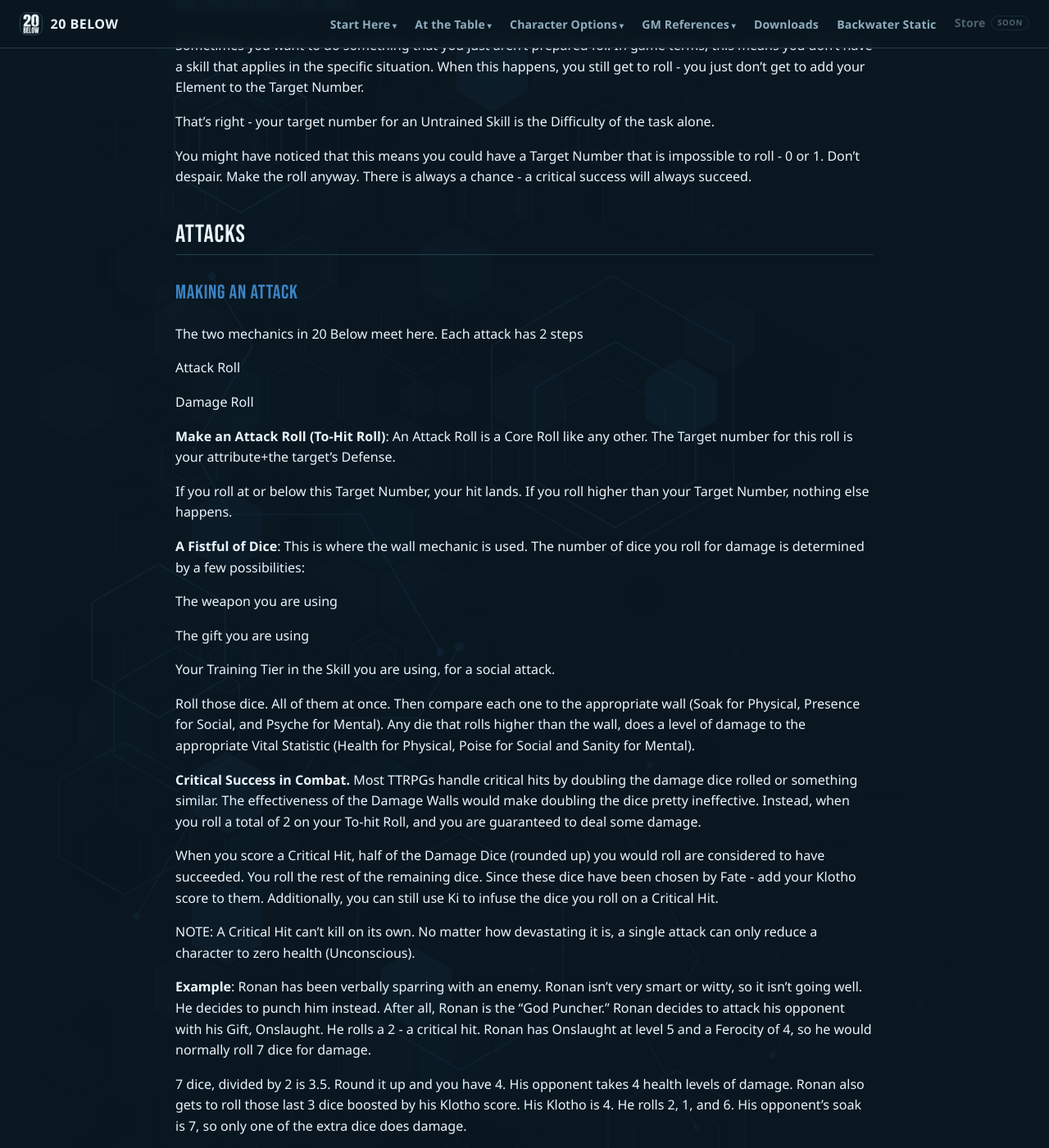
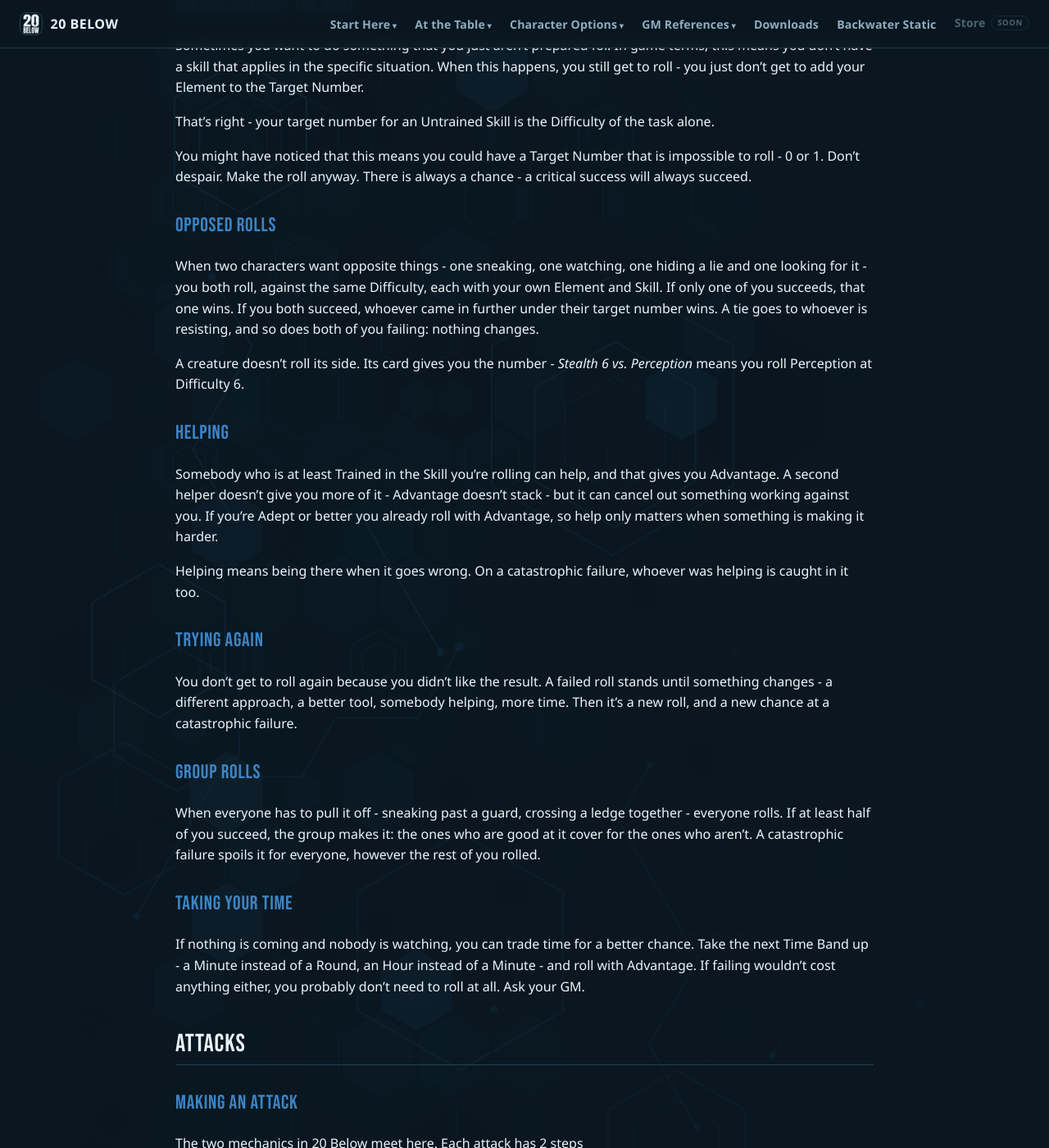
Before and after one commit to feralucce/20_Below, a Jekyll site: the page built from webbook/how-to-play.md, in a window 1280 px wide and 1400 px high, scrolled down 3730 px. Shown: the whole window at 82% size. Built offline with Jekyll 4.4.1, drawn with Linux system fonts in a browser that asks for light colours.

```diff
--- a/webbook/how-to-play.md
+++ b/webbook/how-to-play.md
@@ -132,6 +132,30 @@ Sometimes you want to do something that you just aren’t prepared for. In game
 That’s right - your target number for an Untrained Skill is the Difficulty of the task alone.
 
 You might have noticed that this means you could have a Target Number that is impossible to roll - 0 or 1. Don’t despair. Make the roll anyway. There is always a chance - a critical success will always succeed.
+
+### Opposed Rolls
+
+When two characters want opposite things - one sneaking, one watching, one hiding a lie and one looking for it - you both roll, against the same Difficulty, each with your own Element and Skill. If only one of you succeeds, that one wins. If you both succeed, whoever came in further under their target number wins. A tie goes to whoever is resisting, and so does both of you failing: nothing changes.
+
+A creature doesn't roll its side. Its card gives you the number - *Stealth 6 vs. Perception* means you roll Perception at Difficulty 6.
+
+### Helping
+
+Somebody who is at least Trained in the Skill you're rolling can help, and that gives you Advantage. A second helper doesn't give you more of it - Advantage doesn't stack - but it can cancel out something working against you. If you're Adept or better you already roll with Advantage, so help only matters when something is making it harder.
+
+Helping means being there when it goes wrong. On a catastrophic failure, whoever was helping is caught in it too.
+
+### Trying Again
+
+You don't get to roll again because you didn't like the result. A failed roll stands until something changes - a different approach, a better tool, somebody helping, more time. Then it's a new roll, and a new chance at a catastrophic failure.
+
+### Group Rolls
+
+When everyone has to pull it off - sneaking past a guard, crossing a ledge together - everyone rolls. If at least half of you succeed, the group makes it: the ones who are good at it cover for the ones who aren't. A catastrophic failure spoils it for everyone, however the rest of you rolled.
+
+### Taking Your Time
+
+If nothing is coming and nobody is watching, you can trade time for a better chance. Take the next Time Band up - a Minute instead of a Round, an Hour instead of a Minute - and roll with Advantage. If failing wouldn't cost anything either, you probably don't need to roll at all. Ask your GM.
 
 ## Attacks
 
```
Also changed, not shown: rules/rules.md (+22 -0 lines), webbook/running-the-game.md (+2 -2 lines).
